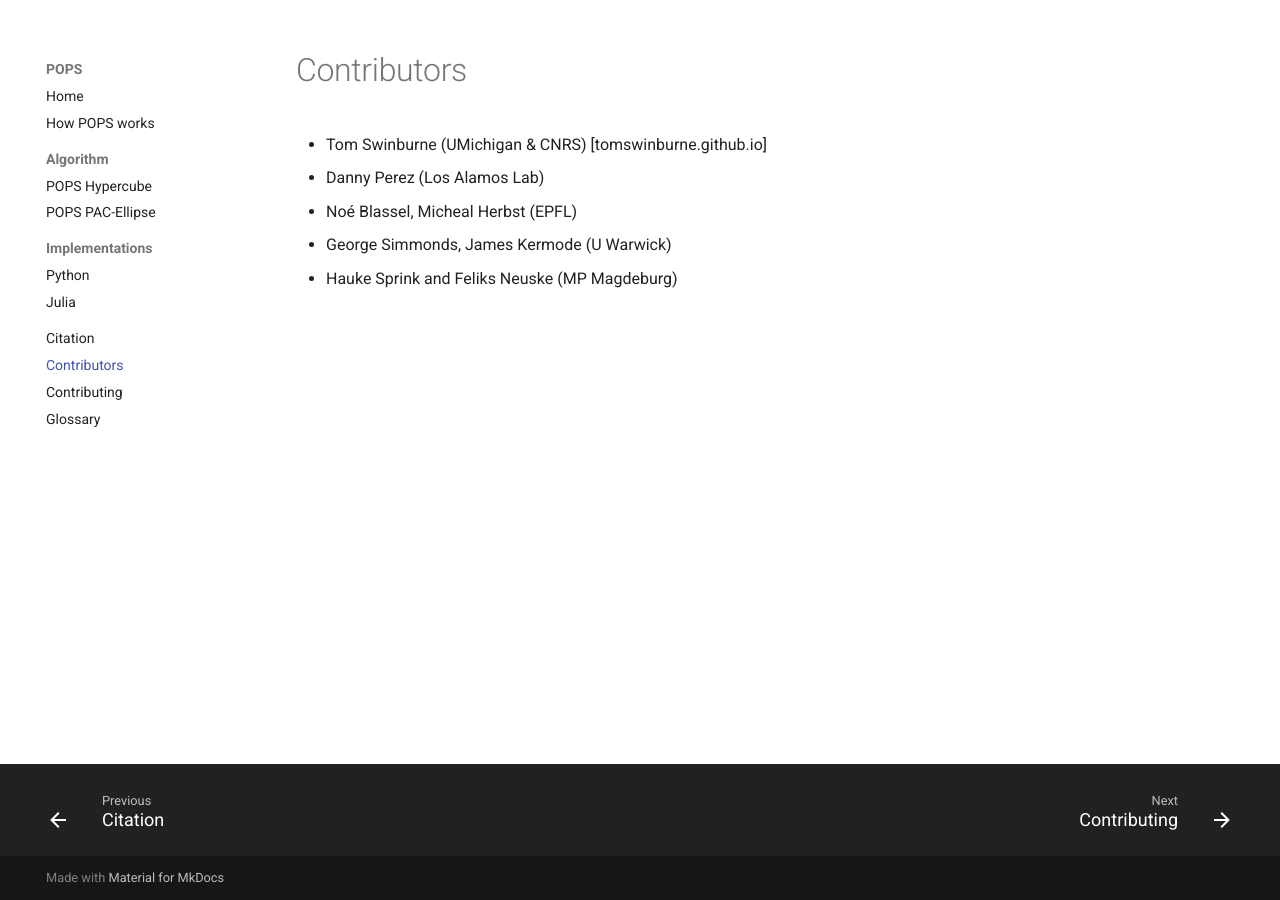
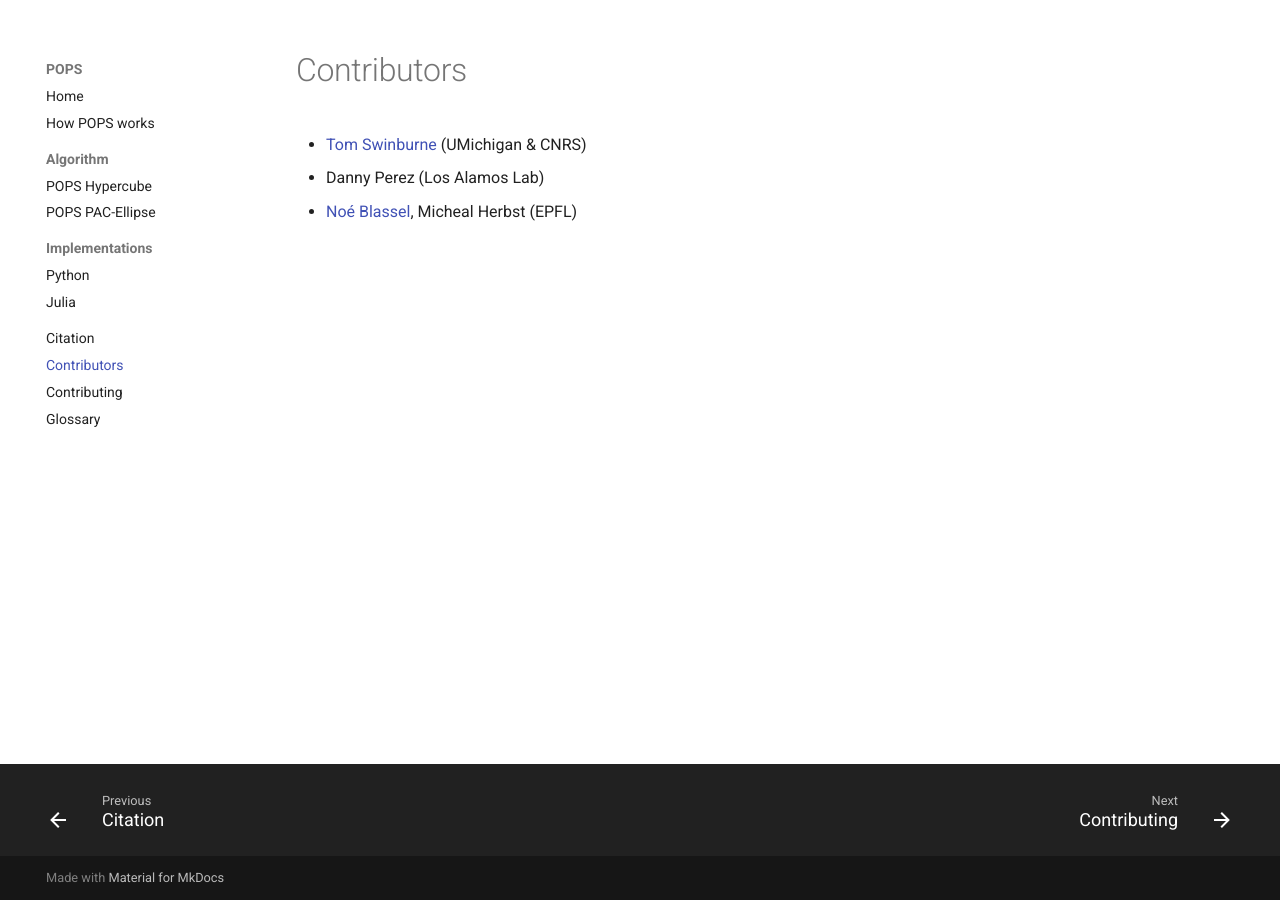
Before and after one commit to POPS-UQ/POPS-UQ.github.io, an MkDocs documentation site: the page built from docs/contributors.md, in a window 1280 px wide. Built offline with MkDocs 1.6.1 and Material for MkDocs 9.7.7, drawn with Linux system fonts in a browser that asks for light colours.

Commit message:
contribs

```diff
--- a/docs/contributors.md
+++ b/docs/contributors.md
@@ -1,8 +1,9 @@
 # Contributors
 
-- Tom Swinburne (UMichigan & CNRS) [tomswinburne.github.io]
+- [Tom Swinburne](https://tomswinburne.github.io/) (UMichigan & CNRS)
 - Danny Perez (Los Alamos Lab)
+- [Noé Blassel](https://noeblassel.github.io/), Micheal Herbst (EPFL)
 
-- Noé Blassel, Micheal Herbst (EPFL)
-- George Simmonds, James Kermode (U Warwick)
-- Hauke Sprink and Feliks Neuske (MP Magdeburg)
+<!--**New features / applications coming soon**
+- George Simmonds, [James Kermode](sciml.warwick.ac.uk) (U Warwick)
+- Hauke Sprink and Feliks Neuske (Max Planck Magdeburg)-->
```
Also changed, not shown: docs/index.md (+2 -5 lines).
